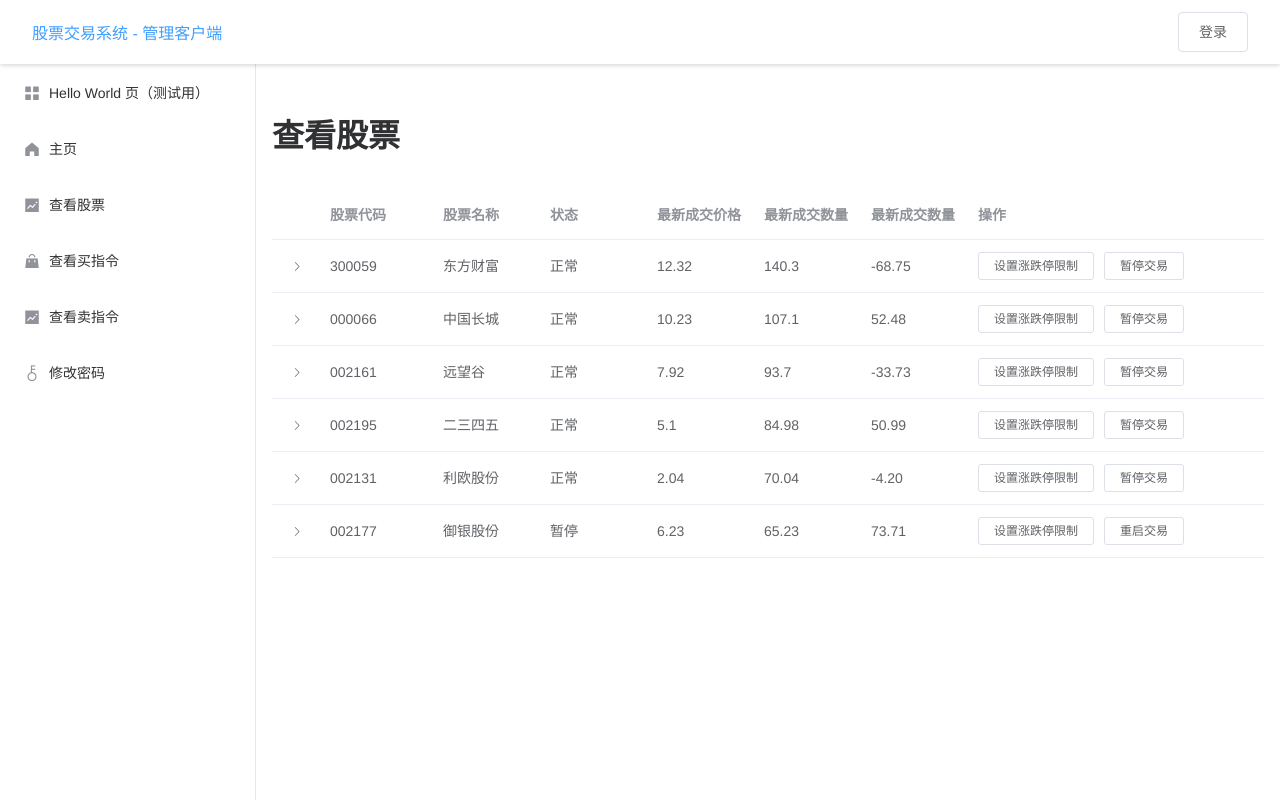
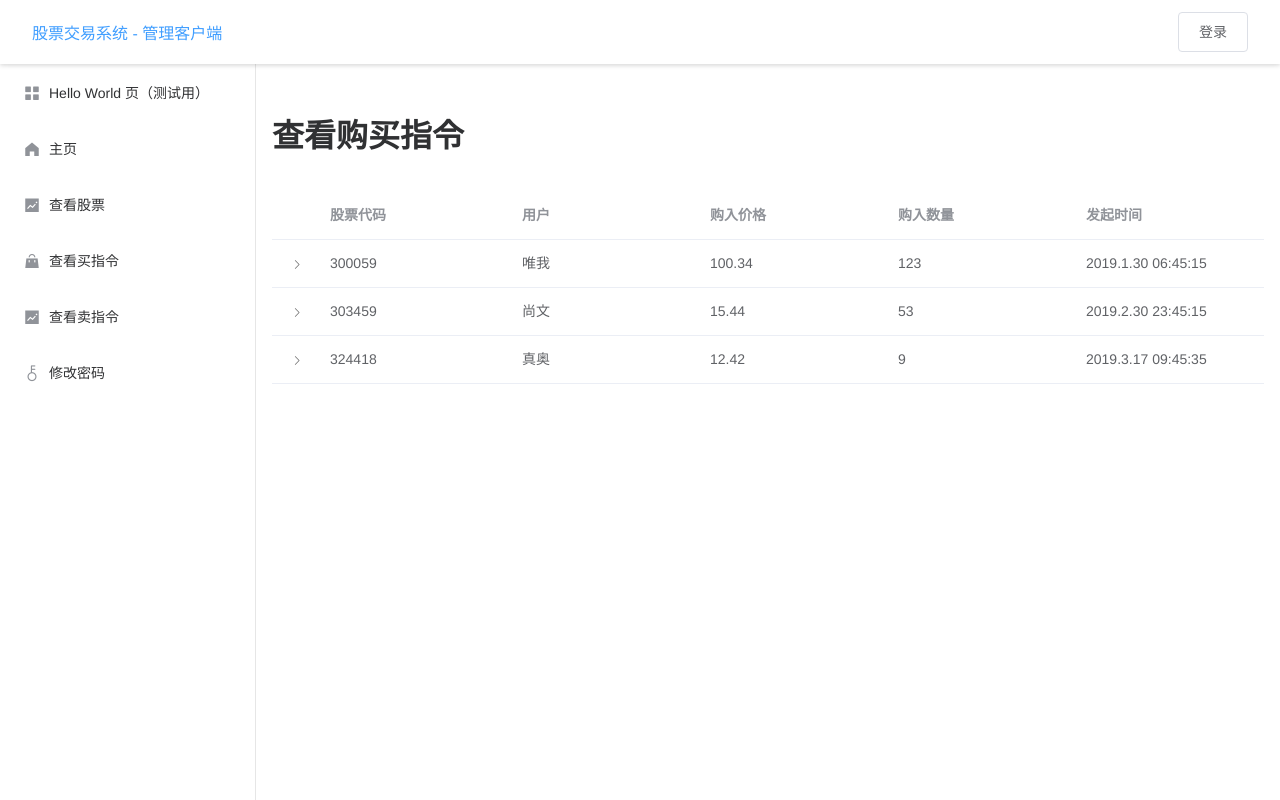
Before and after one commit to Nilcric/StockTradingSystemManager, a Vue app: page /ViewBuyInstructions in a window 1280 px wide. Built offline with nearby package versions, Linux system fonts and the light colour scheme.

Commit message:
update three views added

```diff
--- a/src/components/Nav.vue
+++ b/src/components/Nav.vue
@@ -20,7 +20,7 @@
       <i class="el-icon-s-marketing"/>
       <span slot="title">查看卖指令</span>
     </el-menu-item>
-    <el-menu-item index="claim">
+    <el-menu-item index="Claim">
       <i class="el-icon-key"/>
       <span slot="title">修改密码</span>
     </el-menu-item>
--- a/src/router.js
+++ b/src/router.js
@@ -73,6 +73,11 @@ export default new Router({
             component: () => import('./views/Setting')
         },
         {
+            path: "/Claim",
+            name: "Claim",
+            component: () => import('./views/Claim')
+        },
+        {
             path: "/Alert",
             name: "Alert",
             component: () => import('./views/Alert')
--- /dev/null
+++ b/src/views/Claim.vue
@@ -0,0 +1,43 @@
+<template>
+  <div class="login">
+    <el-row>
+      <el-col :span="12" :offset="4">
+        <el-form ref="form" :model="form" label-width="96px">
+          <el-form-item label="旧密码">
+            <el-input v-model="form.old" show-password/>
+          </el-form-item>
+          <el-form-item label="新密码">
+            <el-input v-model="form.new" show-password/>
+          </el-form-item>
+          <el-form-item label="重复新密码">
+            <el-input v-model="form.new" show-password/>
+          </el-form-item>
+          <el-form-item>
+            <el-button type="primary">修改密码</el-button>
+            <el-button>取消</el-button>
+          </el-form-item>
+        </el-form>
+      </el-col>
+    </el-row>
+  </div>
+</template>
+
+<script>
+export default {
+  name: "Login",
+  data() {
+    return {
+      form: {
+        old: null,
+        new: null
+      }
+    };
+  }
+};
+</script>
+
+<style>
+.login {
+  padding: 64px 0;
+}
+</style>
--- a/src/views/ViewBuyInstructions.vue
+++ b/src/views/ViewBuyInstructions.vue
@@ -1,125 +1,60 @@
 <template>
   <div>
-    <h1>查看股票</h1>
+    <h1>查看购买指令</h1>
     <el-table :data="tableData">
       <el-table-column type="expand">
-        <template slot-scope="props">
-          <h3>最近交易</h3>
-          <el-table :data="recent(props.row)">
-            <el-table-column prop="time" label="时间"/>
-            <el-table-column prop="price" label="价格"/>
-            <el-table-column prop="amount" label="数量"/>
-          </el-table>
-        </template>
       </el-table-column>
       <el-table-column prop="id" label="股票代码"/>
-      <el-table-column prop="name" label="股票名称"/>
-      <el-table-column prop="status" label="状态"/>
-      <el-table-column prop="price" label="最新成交价格"/>
-      <el-table-column prop="amount" label="最新成交数量"/>
-      <el-table-column label="最新成交数量">
-        <template
-          slot-scope="scope"
-        >{{((scope.row.price - scope.row.cost) * scope.row.amount).toFixed(2)}}</template>
-      </el-table-column>
-      <el-table-column label="操作" min-width="220">
-        <template slot-scope="scope">
-          <el-button size="mini">设置涨跌停限制</el-button>
-          <el-button size="mini" v-if="scope.row.status=='正常'">暂停交易</el-button>
-          <el-button size="mini" v-else>重启交易</el-button>
-        </template>
-      </el-table-column>
+      <!--<el-table-column prop="name" label="股票名称"/>-->
+      <!--warning! there should be a method to sort the instructions in decreasing order by price!-->
+      <el-table-column prop="user" label="用户"/>
+      <el-table-column prop="price" label="购入价格"/>
+      <el-table-column prop="amount" label="购入数量"/>
+      <el-table-column prop="buyTime" label="发起时间"/>
+      <!--every instruction shown here must haven't been accepted.
+        <el-table-column prop="acceptTime" label="接受时间"/>
+        -->
     </el-table>
   </div>
 </template>
 
 <script>
 export default {
-  name: "Stock",
+  name: "UserInstruction",
   data() {
     return {
       tableData: [
         {
-          id: "300059",
-          name: "东方财富",
-          status: "正常",
-          amount: 140.3,
-          price: 12.32,
-          cost: 12.81,
-          profit: 13.92
+          "state": 0,
+          "id": "300059",
+          "user": "唯我",
+          "price": 100.34,
+          "amount": 123,
+          "buyTime": "2019.1.30 06:45:15",
+          "acceptTime": "2019.2.15 0:53:26"
         },
         {
-          id: "000066",
-          name: "中国长城",
-          status: "正常",
-          amount: 107.1,
-          price: 10.23,
-          cost: 9.74,
-          profit: 21.42
+          "state": 1,
+          "id": "303459",
+          "user": "尚文",
+          "price": 15.44,
+          "amount": 53,
+          "buyTime": "2019.2.30 23:45:15",
+          "acceptTime": "2019.5.31 0:42:46"
         },
         {
-          id: "002161",
-          name: "远望谷",
-          status: "正常",
-          amount: 93.7,
-          price: 7.92,
-          cost: 8.28,
-          profit: -8.03
-        },
-        {
-          id: "002195",
-          name: "二三四五",
-          status: "正常",
-          amount: 84.98,
-          price: 5.1,
-          cost: 4.5,
-          profit: 13.92
-        },
-        {
-          id: "002131",
-          name: "利欧股份",
-          status: "正常",
-          amount: 70.04,
-          price: 2.04,
-          cost: 2.1,
-          profit: 21.42
-        },
-        {
-          id: "002177",
-          name: "御银股份",
-          status: "暂停",
-          amount: 65.23,
-          price: 6.23,
-          cost: 5.1,
-          profit: -8.03
+          "state": 0,
+          "id": "324418",
+          "user": "真奥",
+          "price": 12.42,
+          "amount": 9,
+          "buyTime": "2019.3.17 09:45:35",
+          "acceptTime": "2019.6.12 01:40:46"
         }
       ]
     };
   },
   methods: {
-    recent(stock) {
-      var ans = [];
-      for (var i = 0; i < 4; i++) {
-        ans.push({
-          time:
-            "2019.5.28 " +
-            Math.floor(Math.random() * 24) +
-            ":" +
-            Math.floor(Math.random() * 50 + 10) +
-            ":" +
-            Math.floor(Math.random() * 50 + 10),
-          price: (
-            stock.price *
-            (1 + 0.1 * Math.random() - 0.1 * Math.random())
-          ).toFixed(2),
-          amount: (
-            stock.amount *
-            (0.2 + 0.1 * Math.random() - 0.1 * Math.random())
-          ).toFixed(2)
-        });
-      }
-      return ans;
-    }
   }
 };
 </script>
--- a/src/views/ViewSellInstructions.vue
+++ b/src/views/ViewSellInstructions.vue
@@ -1,125 +1,60 @@
-  <template>
+<template>
   <div>
-    <h1>查看股票</h1>
+    <h1>查看出售指令</h1>
     <el-table :data="tableData">
       <el-table-column type="expand">
-        <template slot-scope="props">
-          <h3>最近交易</h3>
-          <el-table :data="recent(props.row)">
-            <el-table-column prop="time" label="时间"/>
-            <el-table-column prop="price" label="价格"/>
-            <el-table-column prop="amount" label="数量"/>
-          </el-table>
-        </template>
       </el-table-column>
       <el-table-column prop="id" label="股票代码"/>
-      <el-table-column prop="name" label="股票名称"/>
-      <el-table-column prop="status" label="状态"/>
-      <el-table-column prop="price" label="最新成交价格"/>
-      <el-table-column prop="amount" label="最新成交数量"/>
-      <el-table-column label="最新成交数量">
-        <template
-          slot-scope="scope"
-        >{{((scope.row.price - scope.row.cost) * scope.row.amount).toFixed(2)}}</template>
-      </el-table-column>
-      <el-table-column label="操作" min-width="220">
-        <template slot-scope="scope">
-          <el-button size="mini">设置涨跌停限制</el-button>
-          <el-button size="mini" v-if="scope.row.status=='正常'">暂停交易</el-button>
-          <el-button size="mini" v-else>重启交易</el-button>
-        </template>
-      </el-table-column>
+      <!--<el-table-column prop="name" label="股票名称"/>-->
+      <!--warning! there should be a method to sort the instructions in increasing order by price!-->
+      <el-table-column prop="user" label="用户"/>
+      <el-table-column prop="price" label="购入价格"/>
+      <el-table-column prop="amount" label="购入数量"/>
+      <el-table-column prop="buyTime" label="发起时间"/>
+      <!--every instruction shown here must haven't been accepted.
+        <el-table-column prop="acceptTime" label="接受时间"/>
+        -->
     </el-table>
   </div>
 </template>
 
 <script>
 export default {
-  name: "Stock",
+  name: "UserInstruction",
   data() {
     return {
       tableData: [
         {
-          id: "300059",
-          name: "东方财富",
-          status: "正常",
-          amount: 140.3,
-          price: 12.32,
-          cost: 12.81,
-          profit: 13.92
+          "state": 0,
+          "id": "556787",
+          "user": "唯我",
+          "price": 13.34,
+          "amount": 54,
+          "buyTime": "2018.5.30 06:15:35",
+          "acceptTime": "2019.6.15 07:53:26"
         },
         {
-          id: "000066",
-          name: "中国长城",
-          status: "正常",
-          amount: 107.1,
-          price: 10.23,
-          cost: 9.74,
-          profit: 21.42
+          "state": 1,
+          "id": "335678",
+          "user": "尚文",
+          "price": 42.44,
+          "amount": 23,
+          "buyTime": "2019.1.30 23:35:15",
+          "acceptTime": "2019.6.31 01:42:46"
         },
         {
-          id: "002161",
-          name: "远望谷",
-          status: "正常",
-          amount: 93.7,
-          price: 7.92,
-          cost: 8.28,
-          profit: -8.03
-        },
-        {
-          id: "002195",
-          name: "二三四五",
-          status: "正常",
-          amount: 84.98,
-          price: 5.1,
-          cost: 4.5,
-          profit: 13.92
-        },
-        {
-          id: "002131",
-          name: "利欧股份",
-          status: "正常",
-          amount: 70.04,
-          price: 2.04,
-          cost: 2.1,
-          profit: 21.42
-        },
-        {
-          id: "002177",
-          name: "御银股份",
-          status: "暂停",
-          amount: 65.23,
-          price: 6.23,
-          cost: 5.1,
-          profit: -8.03
+          "state": 0,
+          "id": "979544",
+          "user": "真奥",
+          "price": 172.42,
+          "amount": 122,
+          "buyTime": "2019.2.17 22:45:35",
+          "acceptTime": "2019.6.10 0:40:46"
         }
       ]
     };
   },
   methods: {
-    recent(stock) {
-      var ans = [];
-      for (var i = 0; i < 4; i++) {
-        ans.push({
-          time:
-            "2019.5.28 " +
-            Math.floor(Math.random() * 24) +
-            ":" +
-            Math.floor(Math.random() * 50 + 10) +
-            ":" +
-            Math.floor(Math.random() * 50 + 10),
-          price: (
-            stock.price *
-            (1 + 0.1 * Math.random() - 0.1 * Math.random())
-          ).toFixed(2),
-          amount: (
-            stock.amount *
-            (0.2 + 0.1 * Math.random() - 0.1 * Math.random())
-          ).toFixed(2)
-        });
-      }
-      return ans;
-    }
   }
 };
 </script>
```
